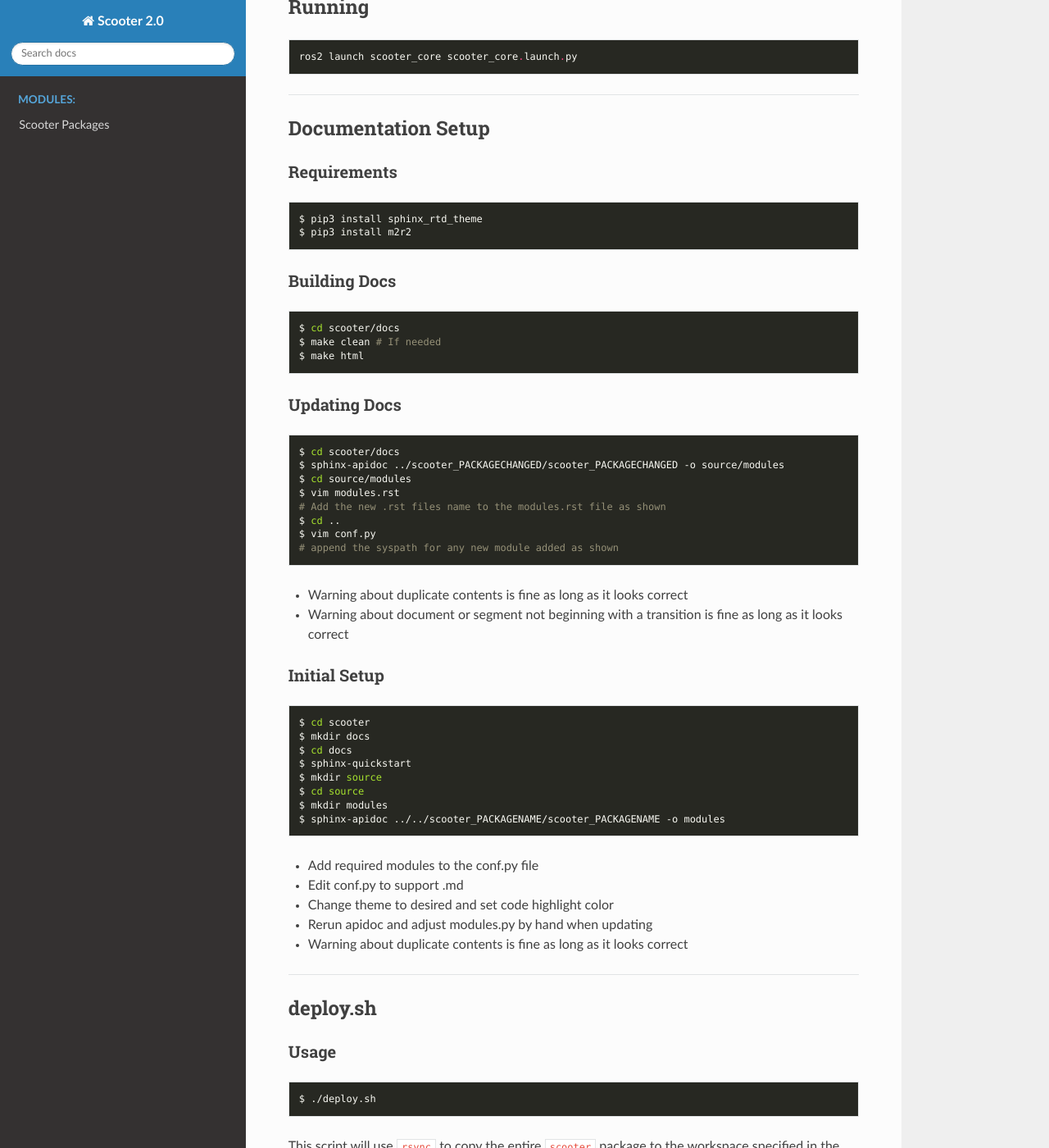
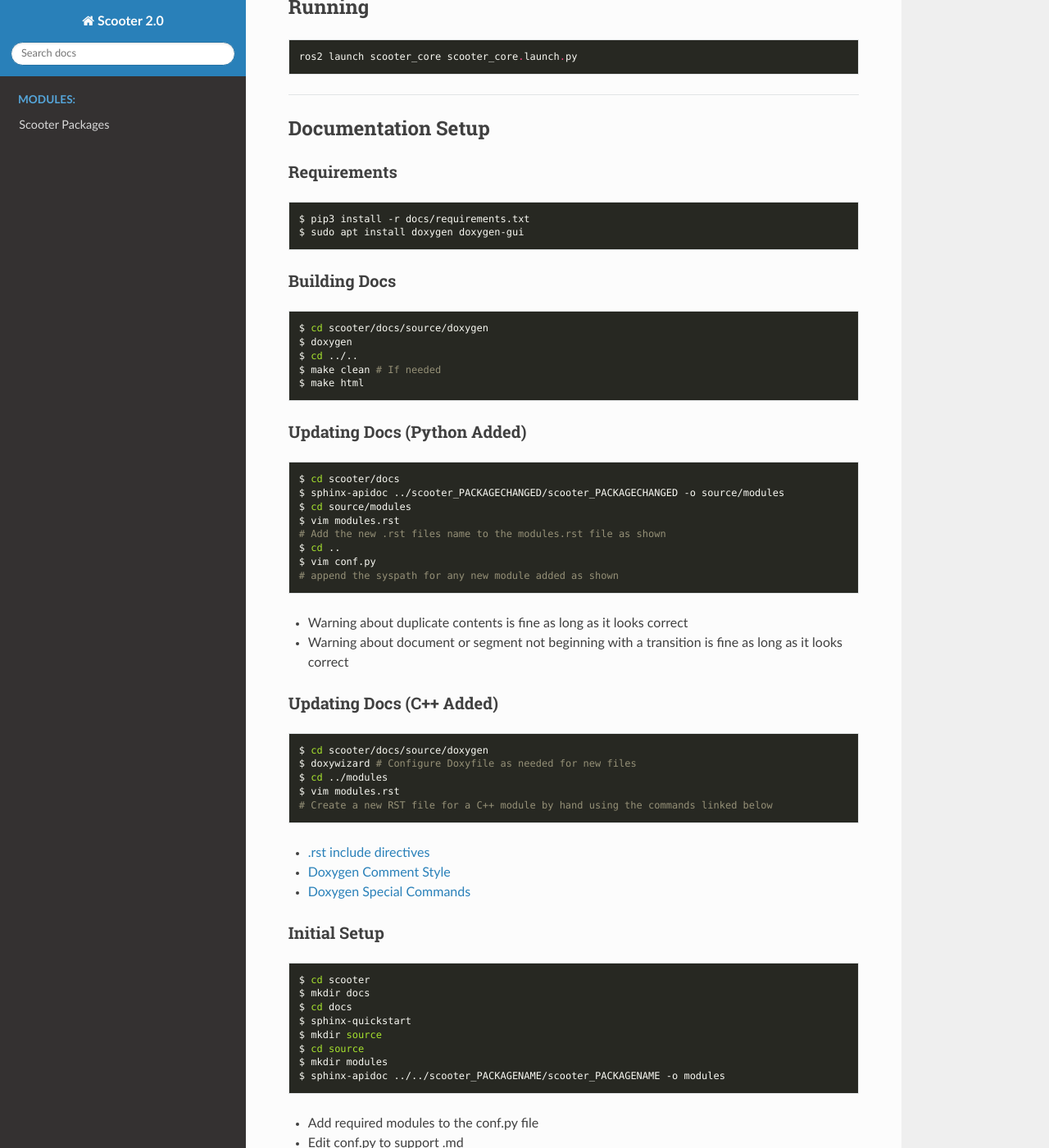
Before and after one commit to umlscooterteam/scooter, a Sphinx documentation site: the page built from docs/source/index.rst, in a window 1280 px wide and 1400 px high, scrolled down 504 px. Shown: the whole window at 82% size. Built offline with Sphinx 7.4.7 and the Read the Docs theme 2.0.0, drawn with Linux system fonts in a browser that asks for light colours; some of the changed text lies outside the part shown.

Commit message:
C++ Docs building with examples

````diff
--- a/README.md
+++ b/README.md
@@ -16,18 +16,21 @@ ros2 launch scooter_core scooter_core.launch.py
 
 ### Requirements
 ```shell
-$ pip3 install sphinx_rtd_theme
-$ pip3 install m2r2
+$ pip3 install -r docs/requirements.txt
+$ sudo apt install doxygen doxygen-gui
 ```
 
 ### Building Docs
 ```shell
-$ cd scooter/docs
+$ cd scooter/docs/source/doxygen
+$ doxygen
+$ cd ../..
 $ make clean # If needed
 $ make html
 ```
 
-### Updating Docs
+
+### Updating Docs (Python Added)
 ```shell
 $ cd scooter/docs
 $ sphinx-apidoc ../scooter_PACKAGECHANGED/scooter_PACKAGECHANGED -o source/modules
@@ -41,6 +44,19 @@ $ vim conf.py
 
 * Warning about duplicate contents is fine as long as it looks correct
 * Warning about document or segment not beginning with a transition is fine as long as it looks correct
+
+### Updating Docs (C++ Added)
+```shell
+$ cd scooter/docs/source/doxygen
+$ doxywizard # Configure Doxyfile as needed for new files
+$ cd ../modules
+$ vim modules.rst
+# Create a new RST file for a C++ module by hand using the commands linked below
+```
+
+* [.rst include directives](https://breathe.readthedocs.io/en/latest/directives.html)
+* [Doxygen Comment Style](https://breathe.readthedocs.io/en/latest/directives.html)
+* [Doxygen Special Commands](https://www.doxygen.nl/manual/commands.html)
 
 ### Initial Setup
 ```shell
--- a/docs/requirements.txt
+++ b/docs/requirements.txt
@@ -1,3 +1,4 @@
 sphinx==3.5.4
 sphinx_rtd_theme==1.0.0
 m2r2==0.3.2
+breathe=4.30.0
--- a/docs/source/conf.py
+++ b/docs/source/conf.py
@@ -20,6 +20,12 @@ import sys
 # sys.path.insert(0, os.path.abspath('.'))
 # sys.path.insert(0, os.path.abspath('..'))
 # sys.path.insert(0, os.path.abspath('../..'))
+
+# For C++ Documentation
+sys.path.append("/home/patrick/.local/lib/python3.8/site-packages/breathe/")
+breathe_projects = {'Scooter': "/home/patrick/ws/work/colcon_ws/src/scooter/docs/source/doxygen/build/xml"}
+breathe_default_project = 'Scooter'
+
 sys.path.insert(0, os.path.abspath('../../scooter_core'))
 sys.path.insert(0, os.path.abspath('../../scooter_fsm'))
 sys.path.insert(0, os.path.abspath('../../scooter_perception'))
@@ -44,6 +50,7 @@ extensions = [
     'sphinx.ext.viewcode',
     'sphinx.ext.autosectionlabel',
     'm2r2',
+    'breathe',
 ]
 
 source_suffix = ['.rst', '.md']
--- a/docs/source/index.rst
+++ b/docs/source/index.rst
@@ -21,11 +21,6 @@ Welcome to Scooter 2.0's documentation!
    modules/modules.rst
 
 
-
-
-
-
-
 Indices and tables
 ==================
 
--- a/docs/source/modules/modules.rst
+++ b/docs/source/modules/modules.rst
@@ -7,3 +7,4 @@ Scooter Packages
    scooter_core
    scooter_fsm
    scooter_interfaces
+   scooter_manipulation
--- /dev/null
+++ b/docs/source/modules/scooter_manipulation.rst
@@ -0,0 +1,4 @@
+scooter\_manipulation package
+=============================
+
+.. doxygenfile:: static_collision_object_publisher.cpp
````
Also changed, not shown: 2 other files.
